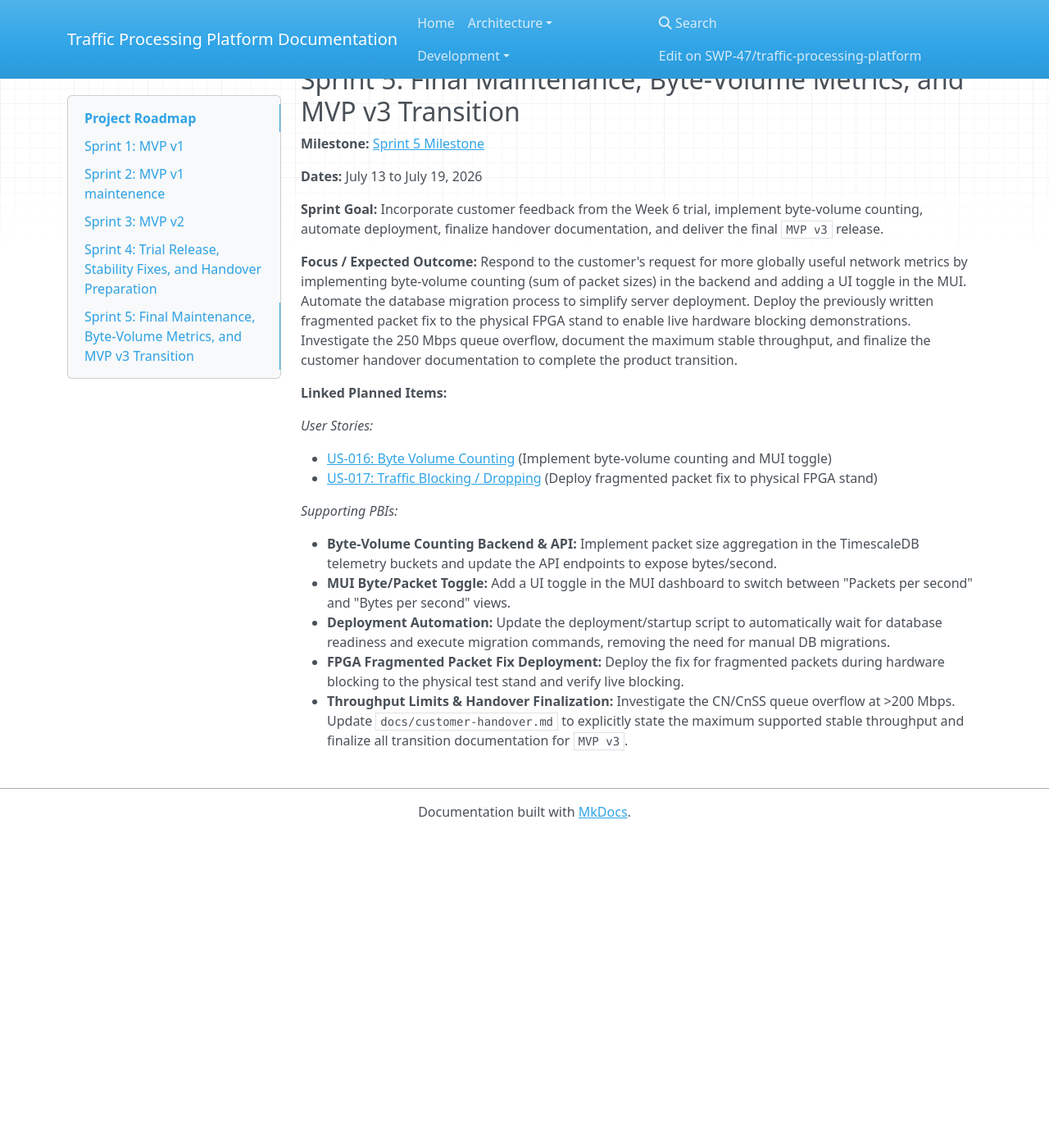
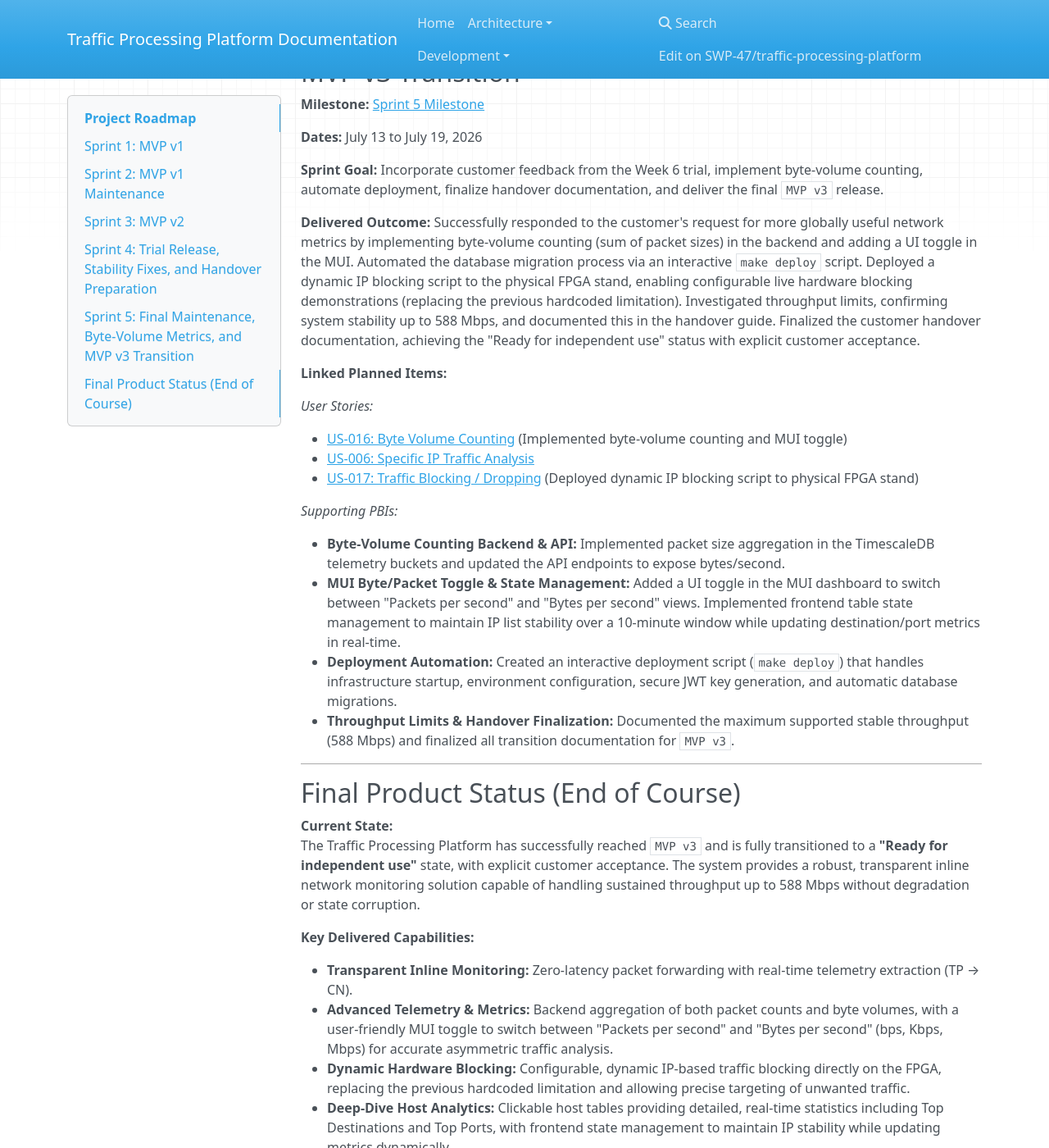
Before and after one commit to SWP-47/traffic-processing-platform, an MkDocs documentation site: the page built from docs/roadmap.md, in a window 1280 px wide and 1400 px high, scrolled down 3109 px. Shown: the whole window at 82% size. Built offline with MkDocs 1.6.1, drawn with Linux system fonts in a browser that asks for light colours; nearby versions of some CDN libraries; before the commit the page ends 4127 px from its top, so only the background shows below that; some of the changed text lies outside the part shown.

Commit message:
docs: update roadmap for week7 & end of course

```diff
--- a/docs/roadmap.md
+++ b/docs/roadmap.md
@@ -43,7 +43,7 @@ Establish the core four-component data pipeline (TP → CN → CnSS → MUI). Th
 
 ---
 
-## Sprint 2: MVP v1 maintenence
+## Sprint 2: MVP v1 Maintenance
 
 **Milestone:** [Sprint 2 Milestone](https://github.com/SWP-47/traffic-processing-platform/milestone/2)
 
@@ -77,7 +77,7 @@ Transition from in-memory storage to a persistent database to handle historical
 **Sprint Goal:** Transition to MVP v2 by implementing FPGA-based packet blocking, redesigning a scalable, secure backend architecture, and delivering host tracking and host statistics tables on the MUI dashboard.
 
 **Focus / Expected Outcome:**
-Completely redesigned the CnSS architecture into a decoupled, microservice-oriented backend with Redis buffering and TimescaleDB persistence. Executed a comprehensive MUI redesign introducing the detailed "Host Statistics" table with advanced filtering and sorting. Fully containerized the Traffic Processor (TP) and Communication Node (CN) for reproducible edge deployment, and implemented physical hardware traffic blocking via the FPGA. Removed US-016 (Byte Volume Counting) from the active scope based on customer feedback.
+Completely redesigned the CnSS architecture into a decoupled, microservice-oriented backend with Redis buffering and TimescaleDB persistence. Executed a comprehensive MUI redesign introducing the detailed "Host Statistics" table with advanced filtering and sorting. Fully containerized the Traffic Processor (TP) and Communication Node (CN) for reproducible edge deployment, and implemented physical hardware traffic blocking via the FPGA.
 
 **Linked Planned Items:**
 
@@ -103,7 +103,7 @@ Completely redesigned the CnSS architecture into a decoupled, microservice-orien
 **Sprint Goal:** Deliver a stable Week 6 trial release (MVP v3 candidate), resolve critical hardware stability issues, introduce detailed host statistics, and prepare the initial customer handover documentation.
 
 **Focus / Expected Outcome:**
-Resolve the critical CN/CnSS crash triggered by physical network cable disconnects, ensuring the test stand recovers gracefully. Achieve 70% automated backend test coverage and implement protocol-aware telemetry aggregation in TimescaleDB. Deliver the first iteration of the detailed host statistics page in the MUI. Draft the customer handover documentation.
+Resolved the critical CN/CnSS crash triggered by physical network cable disconnects, ensuring the test stand recovers gracefully. Achieved 70% automated backend test coverage and implemented protocol-aware telemetry aggregation in TimescaleDB. Delivered the first iteration of the detailed host statistics page in the MUI. Drafted the initial customer handover documentation.
 
 **Linked Planned Items:**
 
@@ -129,20 +129,46 @@ Resolve the critical CN/CnSS crash triggered by physical network cable disconnec
 
 **Sprint Goal:** Incorporate customer feedback from the Week 6 trial, implement byte-volume counting, automate deployment, finalize handover documentation, and deliver the final `MVP v3` release.
 
-**Focus / Expected Outcome:**
-Respond to the customer's request for more globally useful network metrics by implementing byte-volume counting (sum of packet sizes) in the backend and adding a UI toggle in the MUI. Automate the database migration process to simplify server deployment. Deploy the previously written fragmented packet fix to the physical FPGA stand to enable live hardware blocking demonstrations. Investigate the 250 Mbps queue overflow, document the maximum stable throughput, and finalize the customer handover documentation to complete the product transition.
+**Delivered Outcome:**
+Successfully responded to the customer's request for more globally useful network metrics by implementing byte-volume counting (sum of packet sizes) in the backend and adding a UI toggle in the MUI. Automated the database migration process via an interactive `make deploy` script. Deployed a dynamic IP blocking script to the physical FPGA stand, enabling configurable live hardware blocking demonstrations (replacing the previous hardcoded limitation). Investigated throughput limits, confirming system stability up to 588 Mbps, and documented this in the handover guide. Finalized the customer handover documentation, achieving the "Ready for independent use" status with explicit customer acceptance.
 
 **Linked Planned Items:**
 
 *User Stories:*
 
-- [US-016: Byte Volume Counting](https://github.com/SWP-47/traffic-processing-platform/issues/104) (Implement byte-volume counting and MUI toggle)
-- [US-017: Traffic Blocking / Dropping](https://github.com/SWP-47/traffic-processing-platform/issues/105) (Deploy fragmented packet fix to physical FPGA stand)
+- [US-016: Byte Volume Counting](https://github.com/SWP-47/traffic-processing-platform/issues/104) (Implemented byte-volume counting and MUI toggle)
+- [US-006: Specific IP Traffic Analysis](https://github.com/SWP-47/traffic-processing-platform/issues/96)
+- [US-017: Traffic Blocking / Dropping](https://github.com/SWP-47/traffic-processing-platform/issues/105) (Deployed dynamic IP blocking script to physical FPGA stand)
 
 *Supporting PBIs:*
 
-- **Byte-Volume Counting Backend & API:** Implement packet size aggregation in the TimescaleDB telemetry buckets and update the API endpoints to expose bytes/second.
-- **MUI Byte/Packet Toggle:** Add a UI toggle in the MUI dashboard to switch between "Packets per second" and "Bytes per second" views.
-- **Deployment Automation:** Update the deployment/startup script to automatically wait for database readiness and execute migration commands, removing the need for manual DB migrations.
-- **FPGA Fragmented Packet Fix Deployment:** Deploy the fix for fragmented packets during hardware blocking to the physical test stand and verify live blocking.
-- **Throughput Limits & Handover Finalization:** Investigate the CN/CnSS queue overflow at >200 Mbps. Update `docs/customer-handover.md` to explicitly state the maximum supported stable throughput and finalize all transition documentation for `MVP v3`.
+- **Byte-Volume Counting Backend & API:** Implemented packet size aggregation in the TimescaleDB telemetry buckets and updated the API endpoints to expose bytes/second.
+- **MUI Byte/Packet Toggle & State Management:** Added a UI toggle in the MUI dashboard to switch between "Packets per second" and "Bytes per second" views. Implemented frontend table state management to maintain IP list stability over a 10-minute window while updating destination/port metrics in real-time.
+- **Deployment Automation:** Created an interactive deployment script (`make deploy`) that handles infrastructure startup, environment configuration, secure JWT key generation, and automatic database migrations.
+- **Throughput Limits & Handover Finalization:** Documented the maximum supported stable throughput (588 Mbps) and finalized all transition documentation for `MVP v3`.
+
+---
+
+## Final Product Status (End of Course)
+
+**Current State:**
+The Traffic Processing Platform has successfully reached `MVP v3` and is fully transitioned to a **"Ready for independent use"** state, with explicit customer acceptance. The system provides a robust, transparent inline network monitoring solution capable of handling sustained throughput up to 588 Mbps without degradation or state corruption.
+
+**Key Delivered Capabilities:**
+
+- **Transparent Inline Monitoring:** Zero-latency packet forwarding with real-time telemetry extraction (TP → CN).
+- **Advanced Telemetry & Metrics:** Backend aggregation of both packet counts and byte volumes, with a user-friendly MUI toggle to switch between "Packets per second" and "Bytes per second" (bps, Kbps, Mbps) for accurate asymmetric traffic analysis.
+- **Dynamic Hardware Blocking:** Configurable, dynamic IP-based traffic blocking directly on the FPGA, replacing the previous hardcoded limitation and allowing precise targeting of unwanted traffic.
+- **Deep-Dive Host Analytics:** Clickable host tables providing detailed, real-time statistics including Top Destinations and Top Ports, with frontend state management to maintain IP stability while updating metrics dynamically.
+- **Automated Deployment:** Streamlined, interactive deployment scripts that handle infrastructure startup, environment configuration, secure JWT key generation, and automatic database migrations, removing manual setup friction.
+- **Secure Multi-Channel Architecture:** JWT-based authentication, role-based access control (admin/viewer with scoped channel access), session persistence on page refresh, and secure WebSocket telemetry streaming.
+
+**Known Limitations & Post-Course Considerations:**
+
+- **ICMP/Portless Protocols:** Due to strict typing in the current telemetry pipeline, protocols without source/destination ports (e.g., ICMP ping) are intentionally excluded from port-specific statistics, though they are still counted in overall volume metrics.
+
+**Handover Status:**
+
+- **Level Reached:** `Ready for independent use`
+- **Customer Confirmation:** `Accepted`
+- **Documentation:** Complete and up-to-date, including `docs/customer-handover.md`, `CONTRIBUTING.md`, `AGENTS.md`, and the hosted documentation site.
```
Also changed, not shown: other parts of docs/roadmap.md (+5 -5 lines).
